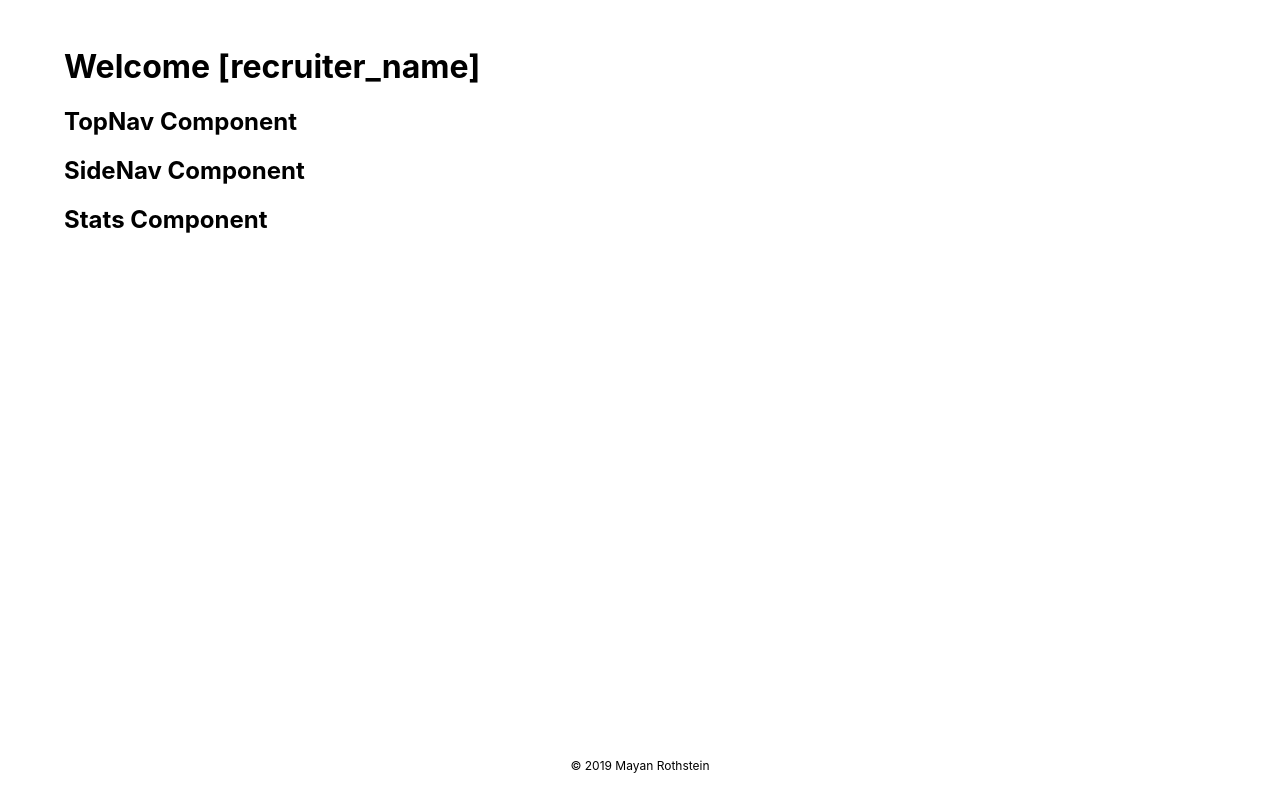
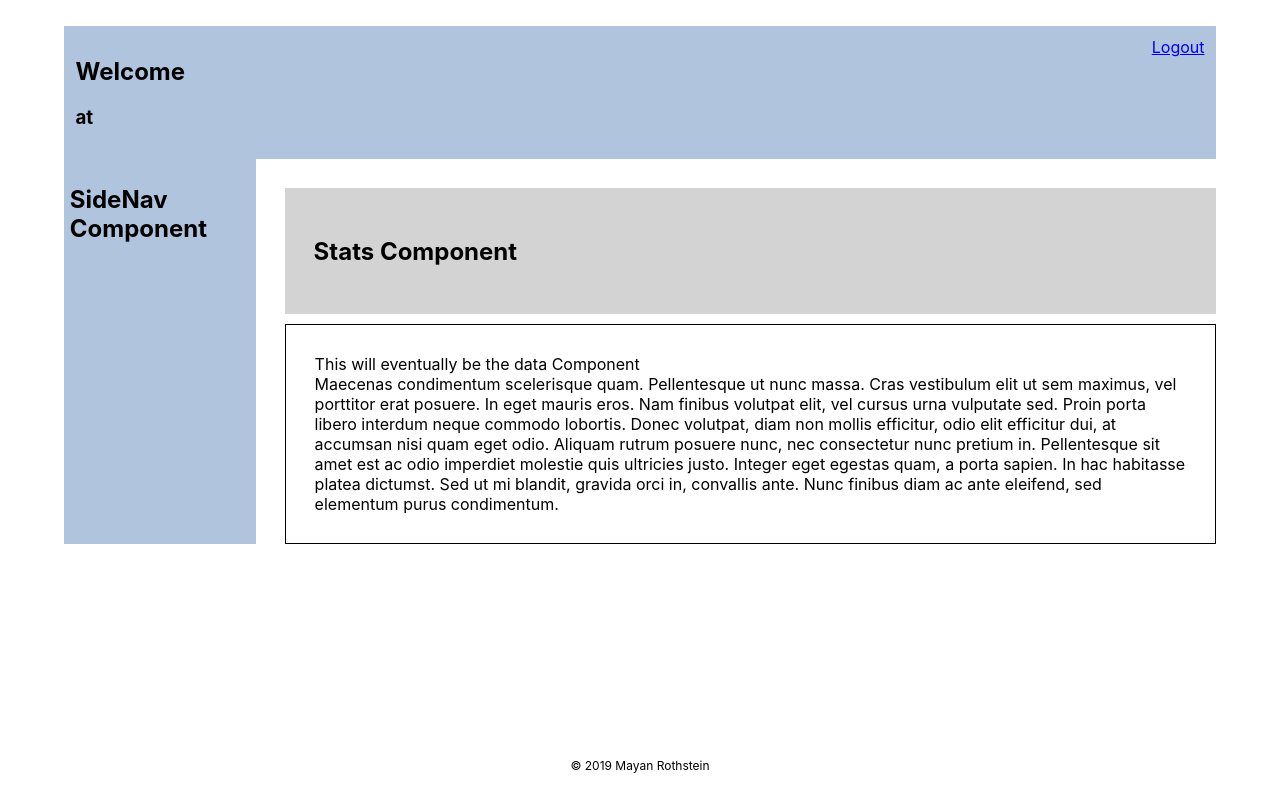
Before and after one commit to Mayanr/atsV1, a React (Create React App) app: page /dashboard in a window 1280 px wide. Built offline with nearby package versions, Linux system fonts and the light colour scheme; no server answers.

Commit message:
front end making api calls to Django app

```diff
--- a/src/App.css
+++ b/src/App.css
@@ -77,3 +77,44 @@ button, .linkText{
 .container {
   text-align: center;
 }
+
+/* Dashboard layout*/
+#dashboard {
+  display: grid;
+  grid-auto-columns: 1fr;
+  grid-template-areas:
+    'topNav topNav topNav topNav topNav topNav'
+    'sideNav stats stats stats stats stats'
+    'sideNav data data data data data'
+}
+
+#topNav {
+  grid-area: topNav;
+  background-color: lightsteelblue;
+  padding: 1%;
+}
+
+#logoutLink {
+  float: right;
+  top: 10px;
+}
+
+#sideNav {
+  grid-area: sideNav;
+  padding: 3%;
+  background-color: lightsteelblue;
+}
+
+#stats {
+  grid-area: stats;
+  padding: 3%;
+  background-color: lightgray;
+  margin: 3% 0 0 3%;
+}
+
+#data {
+  grid-area: data;
+  border: 1px solid black;
+  padding: 3%;
+  margin: 1% 0 0 3%;
+}
--- a/src/App.js
+++ b/src/App.js
@@ -8,7 +8,6 @@ import Landing from './components/layout/Landing';
 import Dashboard from './components/dashboard/Dashboard';
 
 const App= () => {
-
   return (
     <Router>
       <div className="wrapper">
--- a/src/components/dashboard/Dashboard.js
+++ b/src/components/dashboard/Dashboard.js
@@ -1,17 +1,80 @@
 import React, { Fragment, Component } from 'react';
+import axios from "axios";
+
 import SideNav from './SideNav';
 import Stats from './Stats';
 import TopNav from './TopNav';
 
-const Dashboard = () => {
-    return(
-        <div>
-            <h1>Welcome [recruiter_name] </h1>
-            <TopNav/>
-            <SideNav/>
-            <Stats/>
-        </div>
-    )
+class Dashboard extends Component {
+    constructor() {
+        super();
+        this.state = {
+            company: "",
+            name: "",
+            l_name:"",
+            email:"",
+            role: ""
+        };
+      }
+
+
+    // retreive data from api
+    componentDidMount() {
+        this.employeeAccount();
+        // this.companyList();
+    }
+    employeeAccount = () => {
+    const userID = 1;
+    axios.get(`/api/employee/${userID}/`)
+        .then(res => {
+            this.setState({
+            name: res.data.first_name,
+            l_name: res.data.last_name,
+            email: res.data.email
+        })
+        this.companyName(res.data.company)
+        this.employeeRole(res.data.hiring_role)
+    })
+        .catch(err => console.log(err));
+    };
+
+    companyName = (coID) =>{
+    axios.get(`/api/company/${coID}/`)
+            .then(res=>
+                this.setState({
+                    company: res.data.name
+                }))
+            .catch(err => console.log(err))
+    }
+
+    employeeRole = (roleID) => {
+        axios.get(`/api/role/${roleID}/`)
+            .then(res=>
+                this.setState({
+                    role: res.data.name
+                }))
+            // .then(res=>console.log("companyName function:", res.data.name))
+
+            .catch(err => console.log(err))
+    }
+    render() {
+        // setTimeout(() => {
+        //     this.setState({user:{name: "Greg", company: "Disney", role: "Recruiter"}})
+        // }, 5000)
+        return(
+            <div id="dashboard">
+            {/* Name: {this.state.name} {this.state.l_name} <br/>
+            Co: {this.state.company}<br/>
+            Role: {this.state.role} */}
+                <TopNav id="topNav" name={this.state.name} l_name={this.state.l_name} co={this.state.company} role= {this.state.role}/>
+                <SideNav id="sideNav"/>
+                <Stats id="stats"/>
+                <div id="data">This will eventually be the data Component <br/>
+                Maecenas condimentum scelerisque quam. Pellentesque ut nunc massa. Cras vestibulum elit ut sem maximus, vel porttitor erat posuere. In eget mauris eros. Nam finibus volutpat elit, vel cursus urna vulputate sed. Proin porta libero interdum neque commodo lobortis. Donec volutpat, diam non mollis efficitur, odio elit efficitur dui, at accumsan nisi quam eget odio. Aliquam rutrum posuere nunc, nec consectetur nunc pretium in. Pellentesque sit amet est ac odio imperdiet molestie quis ultricies justo. Integer eget egestas quam, a porta sapien. In hac habitasse platea dictumst. Sed ut mi blandit, gravida orci in, convallis ante. Nunc finibus diam ac ante eleifend, sed elementum purus condimentum.</div>
+            </div>
+        )
+    }
 }
 
+
 export default Dashboard;
--- a/src/components/dashboard/TopNav.js
+++ b/src/components/dashboard/TopNav.js
@@ -1,15 +1,24 @@
 import React, { Fragment, Component } from 'react';
+import { Link } from "react-router-dom";
 
-const TopNav = () => {
+class TopNav extends Component {
+    constructor(props) {
+        super(props);
+    }
+    render(){
         return(
             <Fragment>
 
                 <section id = "topNav">
-            <h1>TopNav Component</h1>
+                <Link to="" id="logoutLink">Logout</Link>
+                {/* <h1>TopNav Component</h1> */}
+                <h2>Welcome {this.props.name} {this.props.l_name}</h2>
+                <h3>{this.props.role} at {this.props.co}</h3>
                 </section>
 
             </Fragment>
         )
     }
+}
 
 export default TopNav;
```
Lines whose indentation alone changed are shown as unchanged.
